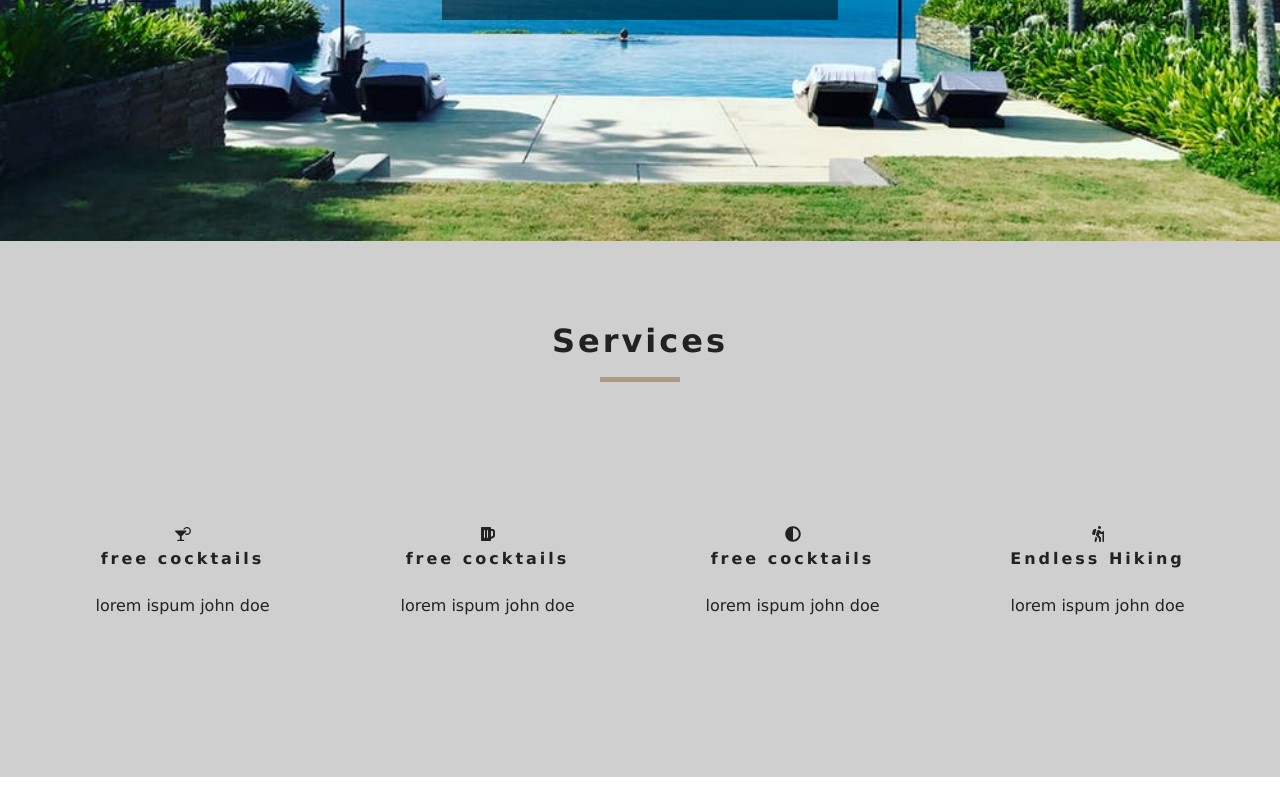
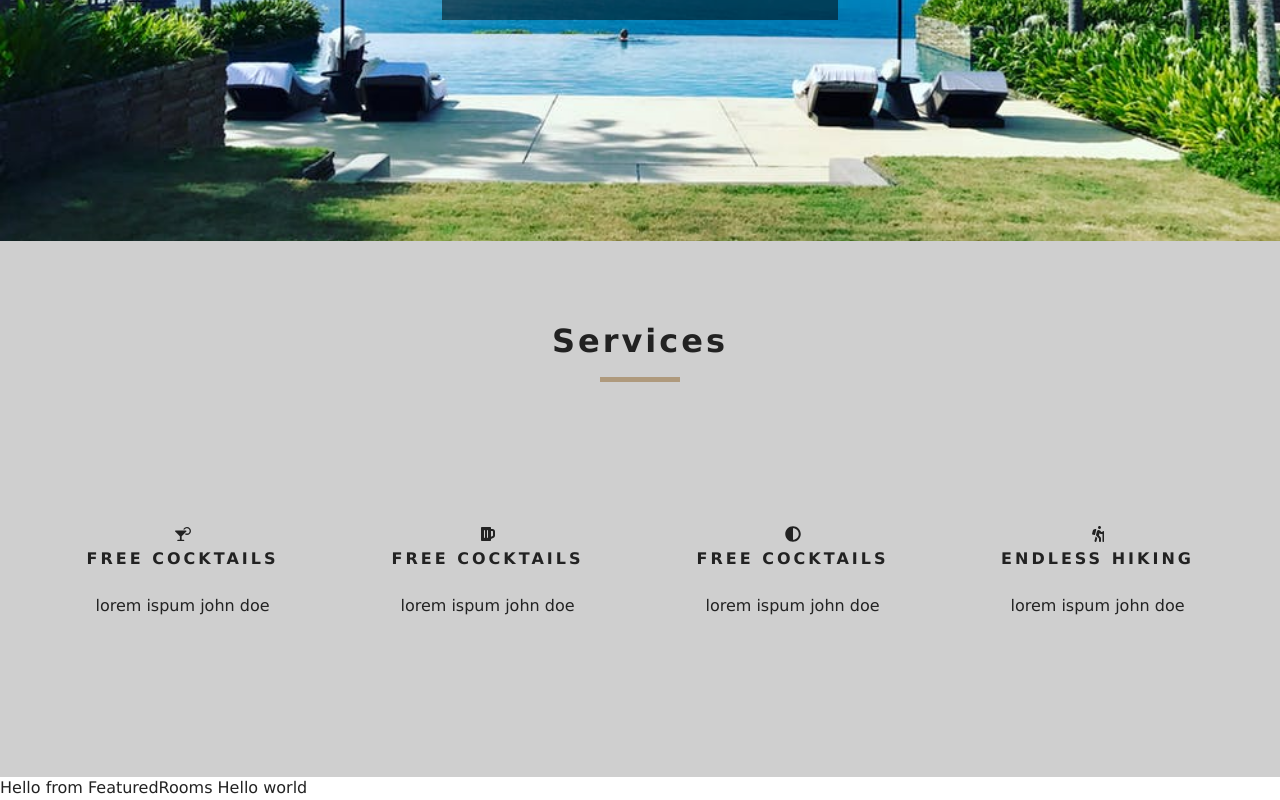
Before and after one commit to namleyolo/react-beach, a React (Create React App) app: page / in a window 1280 px wide. Shown: the part 559-1359 px from the top of the page. Before the commit the page ends 1336 px from the top, so only its background shows below. Built offline with nearby package versions, Linux system fonts and the light colour scheme.

Commit message:
using React Context

```diff
--- a/package.json
+++ b/package.json
@@ -3,6 +3,7 @@
   "version": "0.1.0",
   "private": true,
   "dependencies": {
+    "object-hash": "^1.3.1",
     "react": "^16.8.6",
     "react-dom": "^16.8.6",
     "react-icons": "^3.7.0",
--- a/src/App.css
+++ b/src/App.css
@@ -252,6 +252,7 @@ h6 {
 }
 .services h6 {
   letter-spacing: var(--mainSpacing);
+  text-transform: uppercase;
 }
 .services p {
   width: 80%;
--- /dev/null
+++ b/src/components/FeaturedRooms.js
@@ -0,0 +1,13 @@
+import React, { Component } from 'react' ;
+import {RoomContext } from "../context";
+export default class FeaturedRooms extends Component {
+    static contextType = RoomContext;
+    render() {
+        const val = this.context;
+        console.log(val);
+        return (
+           <div>Hello from FeaturedRooms {val}</div>
+        )
+
+    }
+}
--- /dev/null
+++ b/src/context.js
@@ -0,0 +1,15 @@
+import React, { Component } from 'react';
+const RoomContext  = React.createContext();
+console.log("RoomContext",RoomContext);
+class RoomProvider extends Component {
+    state ={};
+    render() {
+        return (
+            <RoomContext.Provider value={"Hello world"}>
+              {this.props.children}
+            </RoomContext.Provider>
+        )
+    }
+}
+const RoomConsumer = RoomContext.Consumer ;
+export {RoomProvider,RoomConsumer,RoomContext};
--- a/src/index.js
+++ b/src/index.js
@@ -2,13 +2,16 @@ import React from 'react';
 import ReactDOM from 'react-dom';
 import './index.css';
 import App from './App';
+import {BrowserRouter as Router } from 'react-router-dom';
 import * as serviceWorker from './serviceWorker';
-import {BrowserRouter as Router } from 'react-router-dom';
+import {RoomProvider} from "./context";
 
 ReactDOM.render(
-<Router>
-    <App />
-</Router>,
+    <RoomProvider>
+        <Router>
+            <App />
+        </Router>
+    </RoomProvider>,
 document.getElementById('root'));
 
 // If you want your app to work offline and load faster, you can change
--- a/src/pages/Home.js
+++ b/src/pages/Home.js
@@ -3,15 +3,18 @@ import Hero from "../components/Hero";
 import Banner from '../components/Banner';
 import {Link} from "react-router-dom";
 import Services from "../components/Services";
+import FeaturedRooms from "../components/FeaturedRooms";
 const Home = () => {
     return (
     <>
       <Hero>
         <Banner title="Villa"  subTitle="starting in 200$">
-            <Link to='/room' className="btn-primary">our rooms</Link>
+            <Link to='/room' className="btn-primary">our rooms
+            </Link>
         </Banner>
       </Hero>
       <Services/>
+      <FeaturedRooms/>
     </>
     )
 }
```
Also changed, not shown: block.js (added, +32 -0 lines), 1 other file (tests, documents, lock files or other folders).
